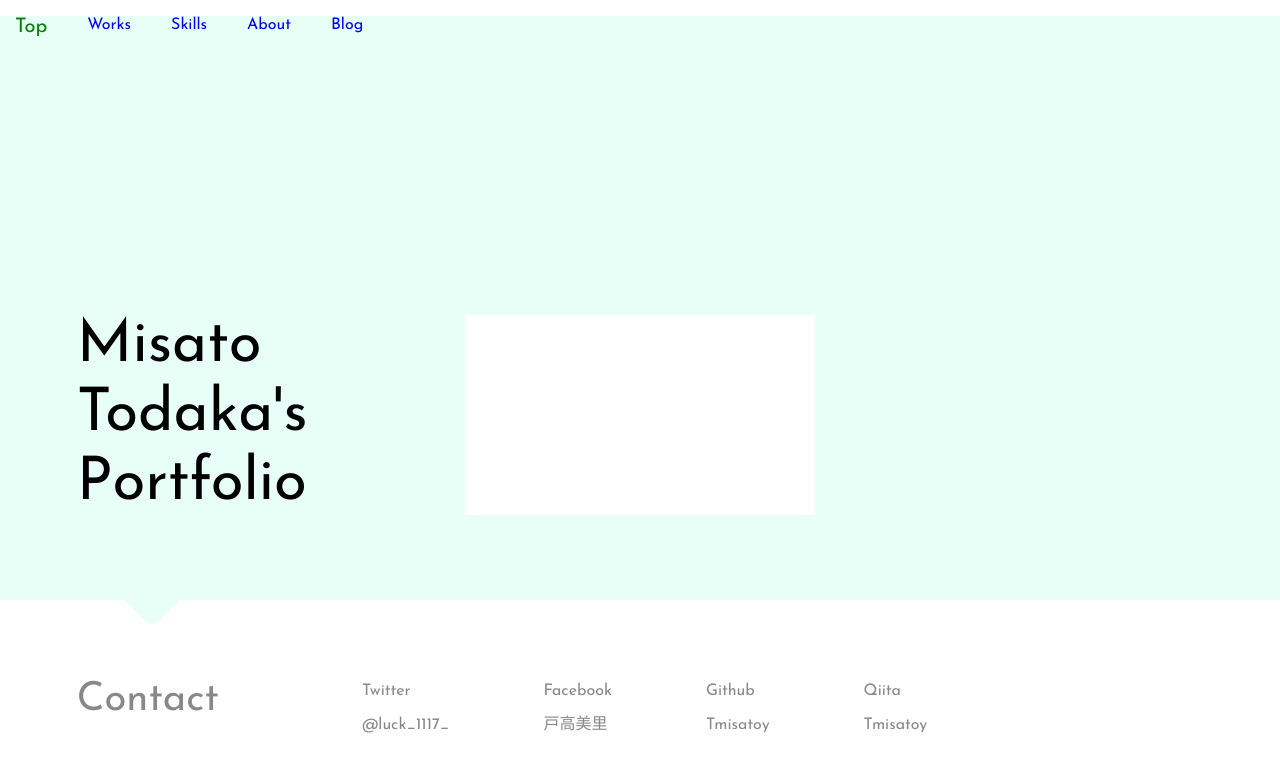
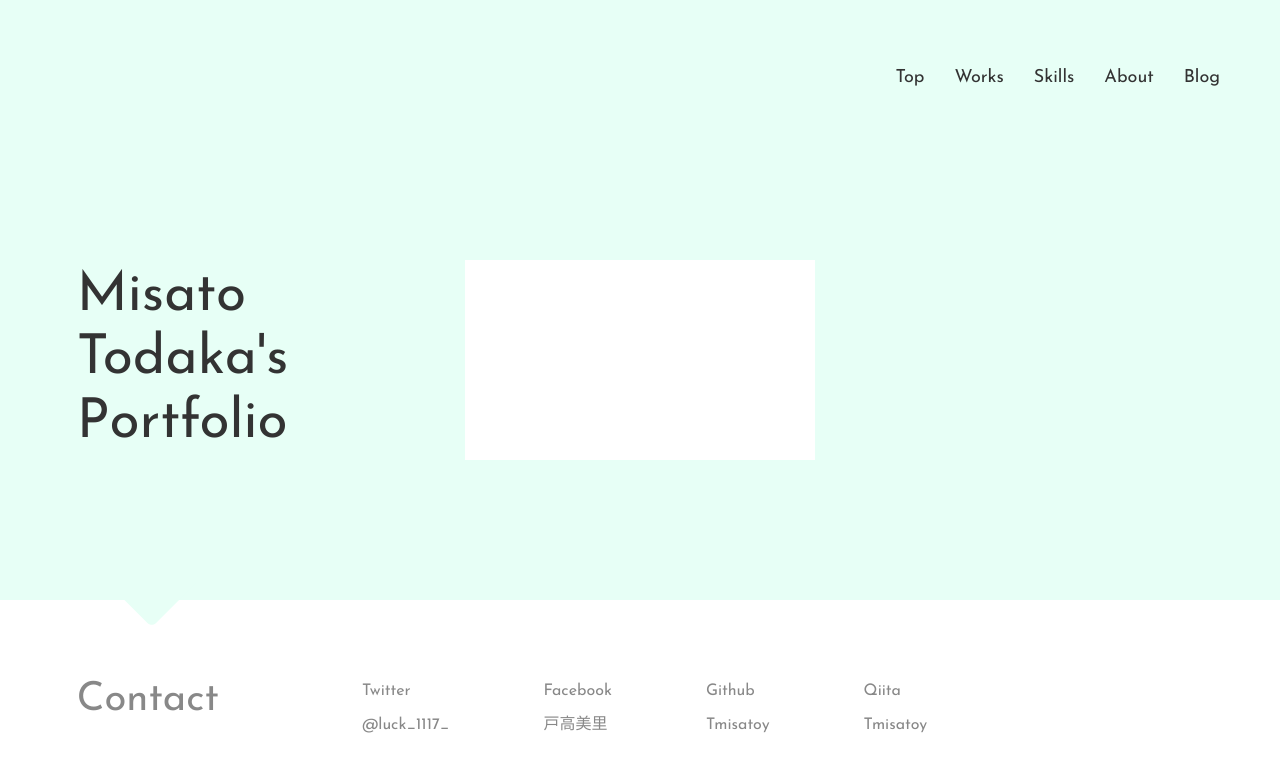
Before and after one commit to Tmisatoy/portfolio, a Vue app: page / in a window 1280 px wide. Shown: the top 772 px of the page. Built offline with nearby package versions, Linux system fonts and the light colour scheme.

Commit message:
Improve:class名の変更

```diff
--- a/src/components/BaseLogo.vue
+++ b/src/components/BaseLogo.vue
@@ -1,5 +1,5 @@
 <template>
-  <div class="logo">
+  <div class="logo grid-item--left">
     <slot></slot>
   </div>
 </template>
@@ -14,6 +14,7 @@ export default {
 
 <style scoped>
 .logo {
-  font-size: 60px;
+  font-size: 55px;
+  color: #333;
 }
 </style>
--- a/src/components/TheHeading.vue
+++ b/src/components/TheHeading.vue
@@ -1,7 +1,7 @@
 <template>
   <header class="header">
-    <nav>
-      <ul class="navigation">
+    <nav class="menu">
+      <ul>
         <li v-for="(item,index) in items" :key="index">
           <router-link
             :to="item.path"
@@ -33,11 +33,17 @@ export default {
 </script>
 
 <style scoped>
+.menu {
+  position: fixed;
+  top: 50px;
+  right: 45px;
+  font-size: 18px;
+}
+
 .link {
-  margin-right: 10px;
+  color: #333;
 }
 .link--active {
-  font-size: 20px;
-  color: green;
+  color: #333;
 }
 </style>
```
